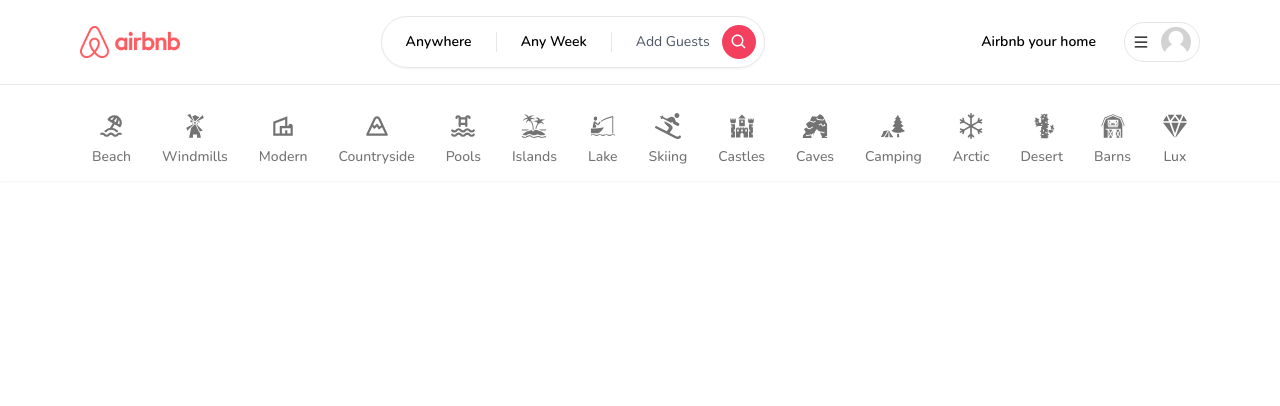
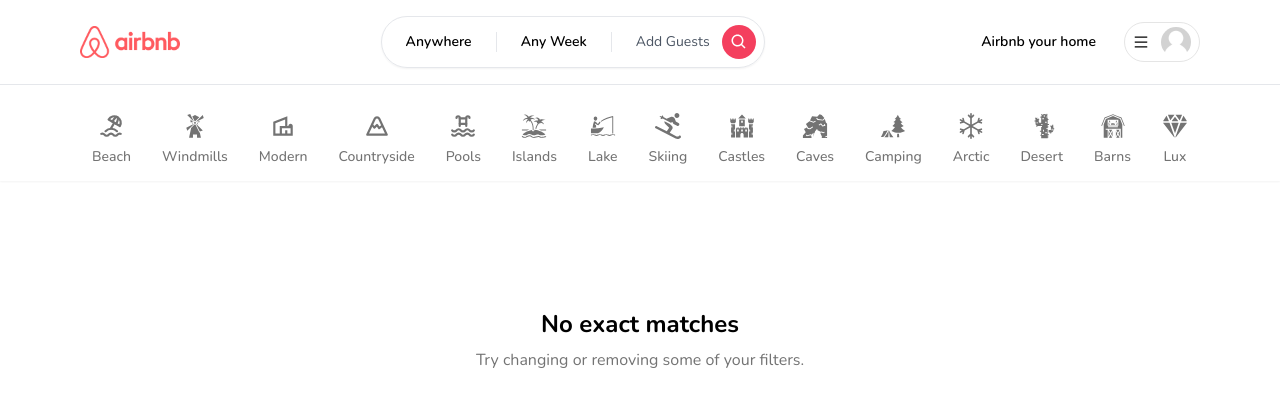
Before and after one commit to lucabrx/airbnb-clone, a Next.js app: page / in a window 1280 px wide. Shown: the top 406 px of the page. Built offline with nearby package versions, Linux system fonts and the light colour scheme; no server answers; what world-countries would draw is missing.

Commit message:
empty state placeholder

```diff
--- a/src/app/layout.tsx
+++ b/src/app/layout.tsx
@@ -32,7 +32,9 @@
           <RentModal />
           <Navbar currentUser={currentUser} />
           </Hydrate>
-        {children}
+          <div className='pb-20 pt-28'>
+          {children}
+          </div>
 
         </body>
     </html>
--- a/src/app/page.tsx
+++ b/src/app/page.tsx
@@ -1,8 +1,25 @@
+import Container from "@/components/Container";
+import EmptyStaate from "@/components/EmptyState";
+import Hydrate from "@/components/Hydrate";
 
 export default function Home() {
+  const isEmpty = true ;
+  if (isEmpty) {
+   return (
+    <Hydrate>
+      <EmptyStaate />
+    </Hydrate>
+   )
+  }
   return (
   <div>
-    <h1>Home</h1>
+    <Hydrate>
+      <Container>
+        <div className="pt-24 grid grid-cols-1 sm:grid-cols-2 md:grid-cols-3 lg:grid-cols-4 xl:grid-cols-5 2xl:grid-cols-6 gap-9">
+        <h2>future lisings </h2>
+        </div>
+      </Container>
+    </Hydrate>
   </div>
 
   )
--- /dev/null
+++ b/src/components/EmptyState.tsx
@@ -0,0 +1,45 @@
+'use client';
+
+import { useRouter } from "next/navigation";
+
+import Button from "./Button";
+import Heading from "./Heading";
+import { FC } from "react";
+
+interface EmptyStateProps {
+  title?: string;
+  subtitle?: string;
+  showReset?: boolean;
+}
+
+const EmptyState: FC<EmptyStateProps> = ({
+  title = "No exact matches",
+  subtitle = "Try changing or removing some of your filters.",
+  showReset
+}) => {
+  const router = useRouter();
+
+  return (
+    <div
+      className="h-[60vh] flex flex-col gap-2 justify-center items-center
+      "
+    >
+      <Heading
+        center
+        title={title}
+        subtitle={subtitle}
+      />
+      <div className="w-48 mt-4">
+        {showReset && (
+          <Button
+            outline
+            label="Remove all filters"
+            onClick={() => router.push('/')}
+          />
+        )}
+      </div>
+    </div>
+   );
+}
+
+export default EmptyState;
```
